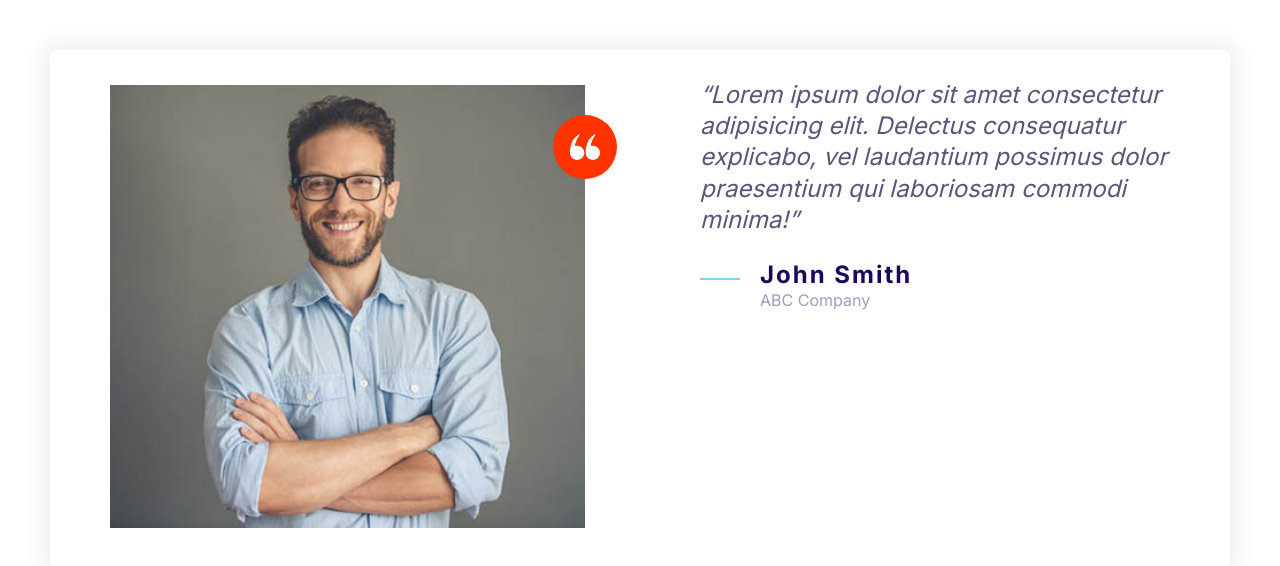
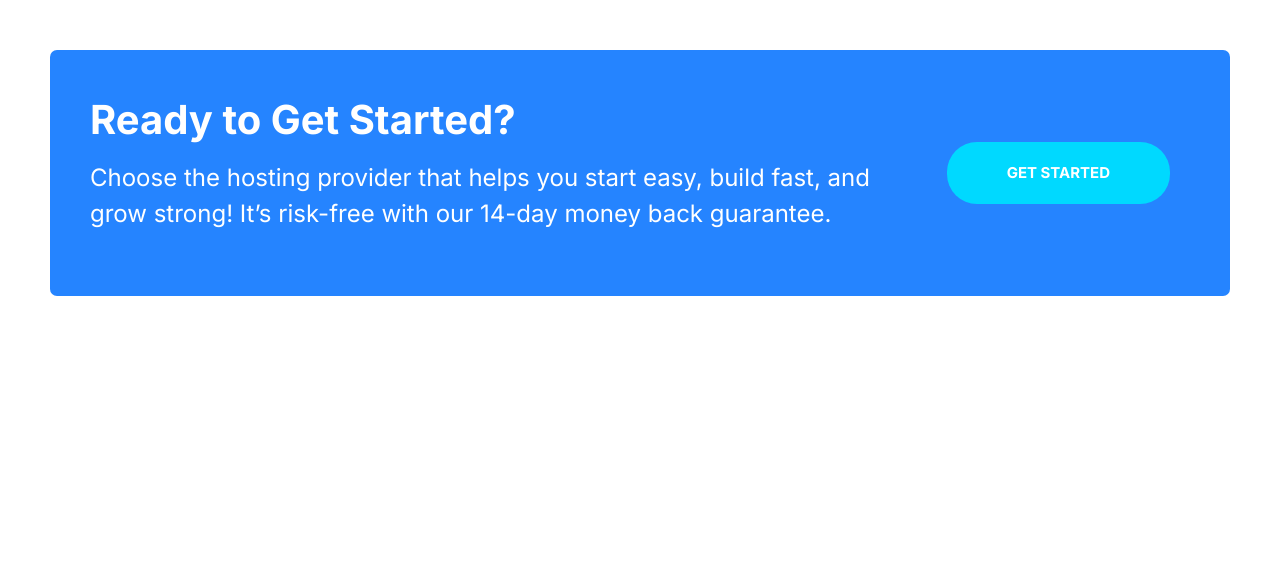
Before and after one commit to Melton-Paul/Moshified-Website, a plain HTML site: page index.html in a window 1280 px wide. Drawn offline with Linux system fonts and the light colour scheme.

Commit message:
Built the callout component.

```diff
--- a/CSS/styles.css
+++ b/CSS/styles.css
@@ -200,7 +200,10 @@ a {
   width: 100%;
   display: inline-block;
 }
-
+.btn--stretched {
+  padding-left: 6rem;
+  padding-right: 6rem;
+}
 .btn--outline {
   border: 3px solid var(--color-headings);
   color: var(--color-headings);
@@ -453,3 +456,42 @@ a {
 .testimonial .quote {
   margin-left: 6rem;
 }
+
+/* Callouts */
+
+.callout {
+  padding: 4rem;
+  border-radius: 7px;
+  font-size: 2.4rem;
+}
+
+.callout--primary {
+  background: var(--color-primary);
+  color: white;
+}
+.callout__title {
+  color: white;
+  margin-top: 0;
+  font-size: 4rem;
+}
+.callout .btn {
+  justify-self: center;
+  align-self: center;
+}
+.callout__content {
+  text-align: center;
+}
+
+@media screen and (min-width: 768px) {
+  .callout .grid--1x2 {
+    grid-template-columns: 1fr auto;
+  }
+
+  .callout__content {
+    text-align: left;
+  }
+  .callout .btn {
+    justify-self: start;
+    margin: 0 2rem;
+  }
+}
--- a/index.html
+++ b/index.html
@@ -12,32 +12,14 @@
     <link rel="stylesheet" href="/CSS/styles.css">
 </head>
 <body style="padding: 5rem;">
-    <div class="card testimonial">
+    <div class="callout callout--primary">
         <div class="grid grid--1x2">
-            <div class="testimonial__image">
-                <img src="images/testimonial.jpg" alt="A happy smiling customer">
-                <span class="icon-container icon-container--accent">
-                    <svg class="icon icon--small icon--white">
-                      <use xlink:href="Images/sprite.svg#quotes"></use>
-                    </svg>
-                </span>
+            <div class="callout__content">
+                <h2 class="callout__title">Ready to Get Started?</h2>
+                <p>Choose the hosting provider that helps
+                    you start easy, build fast, and grow strong! It’s risk-free with our 14-day money back guarantee.</p>
             </div>
-            <blockquote class="quote">
-                <p class="quote__text">Lorem ipsum dolor sit amet consectetur adipisicing elit. Delectus consequatur explicabo, vel laudantium possimus dolor praesentium qui laboriosam commodi minima!</p>
-                <footer>
-                    <div class="media">
-                        <div class="media__image">
-                                <svg class="icon icon--primary quote__line">
-                                  <use xlink:href="Images/sprite.svg#line"></use>
-                                </svg>
-                        </div>
-                        <div class="media__body quote__body">
-                            <h3 class="media__title quote__author">John Smith</h3>
-                            <p class="quote__company">ABC Company</p>
-                        </div>
-                    </div>
-                </footer>
-            </blockquote>
+            <a href="#" class="btn btn--stretched btn--secondary">Get Started</a>
         </div>
     </div>
 </body>
```
Also changed, not shown: components/callout.html (added, +10 -0 lines).
